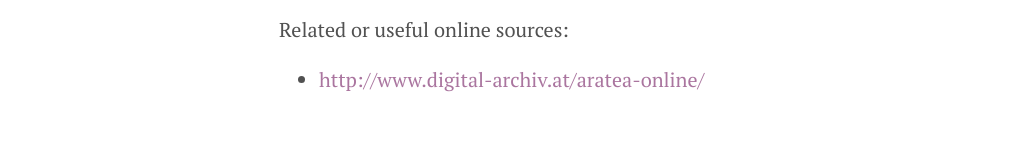
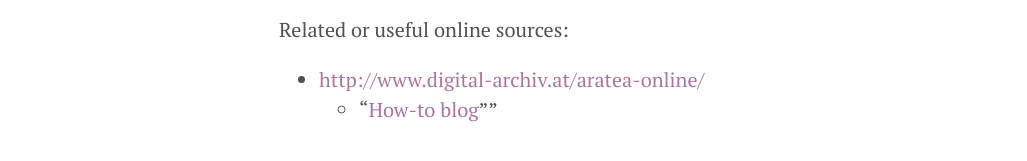
Before and after one commit to HCMID/astronomy, a Jekyll site: the page built from docs/index.md, in a window 1280 px wide. Shown: the part 415-576 px from the top of the page, without its empty margins (1-1028 px from the left). Built offline with Jekyll 4.4.1, drawn with Linux system fonts in a browser that asks for light colours.

```diff
--- a/docs/index.md
+++ b/docs/index.md
@@ -14,3 +14,4 @@ Initial notes for future MID project on Latin astronomical texts, perhaps with t
 Related or useful online sources:
 
 -  <http://www.digital-archiv.at/aratea-online/>
+    - "[How-to blog](https://howto.acdh.oeaw.ac.at/blog/books/how-to-build-a-digital-edition-web-app/)""
```
Also changed, not shown: data/aratea-xml/README.md (added), data/aratea-xml/no-license-statement/AL_Brussels_10615-10729.xml (renamed from data/aratea-xml/AL_Brussels_10615-10729.xml), data/aratea-xml/no-license-statement/Aberystwyth_nlw_735c.xml (renamed from data/aratea-xml/Aberystwyth_nlw_735c.xml), data/aratea-xml/no-license-statement/Amiens_222.xml (renamed from data/aratea-xml/Amiens_222.xml), data/aratea-xml/no-license-statement/Austin_HRC_29.xml (renamed from data/aratea-xml/Austin_HRC_29.xml), data/aratea-xml/no-license-statement/Bamberg_Class_55.xml (renamed from data/aratea-xml/Bamberg_Class_55.xml), data/aratea-xml/no-license-statement/Bern_BB_88.xml (renamed from data/aratea-xml/Bern_BB_88.xml), data/aratea-xml/no-license-statement/Boulogne-sur-mer_188.xml (renamed from data/aratea-xml/Boulogne-sur-mer_188.xml), data/aratea-xml/no-license-statement/Cambridge_15_32.xml (renamed from data/aratea-xml/Cambridge_15_32.xml), data/aratea-xml/no-license-statement/HAB_Gud_lat_132.xml (renamed from data/aratea-xml/HAB_Gud_lat_132.xml), data/aratea-xml/no-license-statement/Leiden_VLQ_79.xml (renamed from data/aratea-xml/Leiden_VLQ_79.xml), data/aratea-xml/no-license-statement/Paris_lat_13955.xml (renamed from data/aratea-xml/Paris_lat_13955.xml), data/aratea-xml/no-license-statement/README.md (added).
